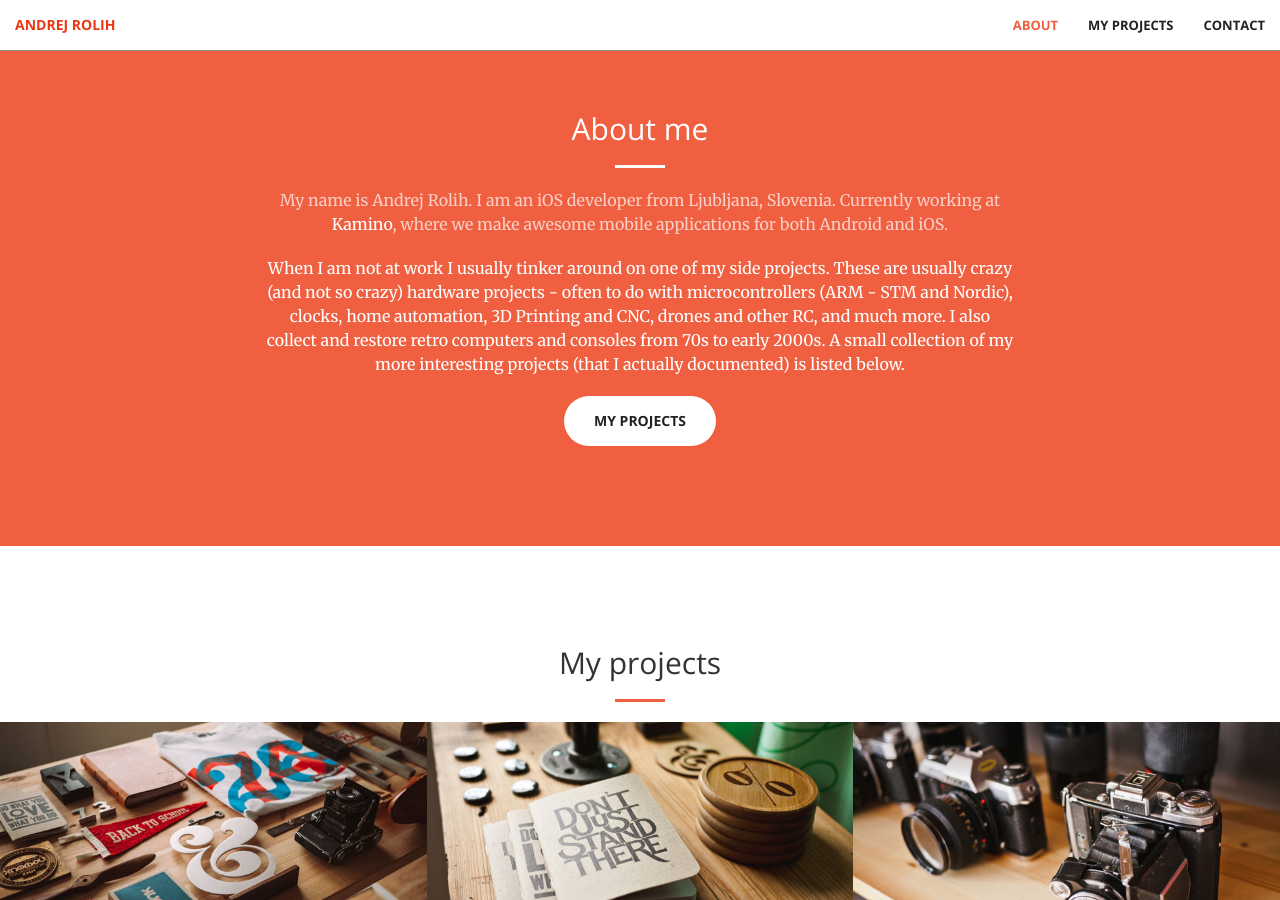
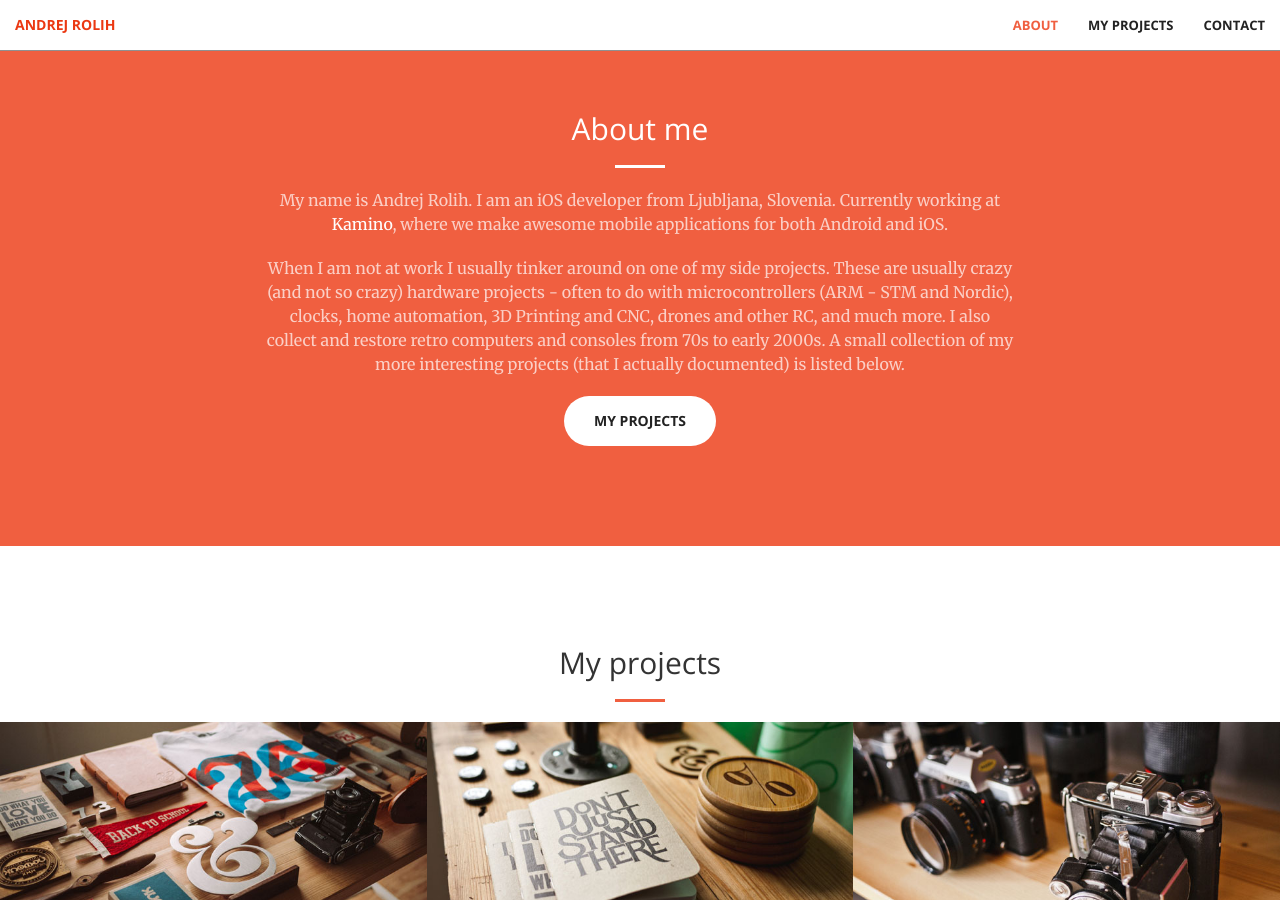
Before and after one commit to r00li/r00li.github.io, a Jekyll site: the page built from index.html, in a window 1280 px wide and 900 px high, scrolled down 888 px. Built offline with Jekyll 4.4.1, drawn with Linux system fonts in a browser that asks for light colours.

Commit message:
More fixes

```diff
--- a/_includes/call-to-action.html
+++ b/_includes/call-to-action.html
@@ -5,7 +5,7 @@
                 <h2 class="section-heading">About me</h2>
                 <hr class="light">
                 <p class="text-faded">My name is Andrej Rolih. I am an iOS developer from Ljubljana, Slovenia. Currently working at <a style="color: white;" href="http://kamino.si/">Kamino</a>, where we make awesome mobile applications for both Android and iOS.</p>
-                <p lass="text-faded">When I am not at work I usually tinker around on one of my side projects. These are usually crazy (and not so crazy) hardware projects - often to do with microcontrollers (ARM - STM and Nordic), clocks, home automation, 3D Printing and CNC, drones and other RC, and much more. I also collect and restore retro computers and consoles from 70s to early 2000s. A small collection of my more interesting projects (that I actually documented) is listed below.</p>
+                <p class="text-faded">When I am not at work I usually tinker around on one of my side projects. These are usually crazy (and not so crazy) hardware projects - often to do with microcontrollers (ARM - STM and Nordic), clocks, home automation, 3D Printing and CNC, drones and other RC, and much more. I also collect and restore retro computers and consoles from 70s to early 2000s. A small collection of my more interesting projects (that I actually documented) is listed below.</p>
                 <a href="#portfolio" class="btn btn-default btn-xl">My projects</a>
             </div>
         </div>
--- a/_includes/contact.html
+++ b/_includes/contact.html
@@ -24,7 +24,7 @@
                 <p>{{ site.github_username }}</p>
             </a>
         </div>
-        <div class="col-lg-2 col-lg-offset-1 text-center">
+        <div class="col-lg-2 col-lg-offset-2 text-center">
             <a href="https://www.linkedin.com/in/andrej-rolih-1736425a">
             <i class="fa fa-linkedin fa-3x wow bounceIn" data-wow-delay=".1s"></i>
                 <p>Andrej Rolih</p>
```
